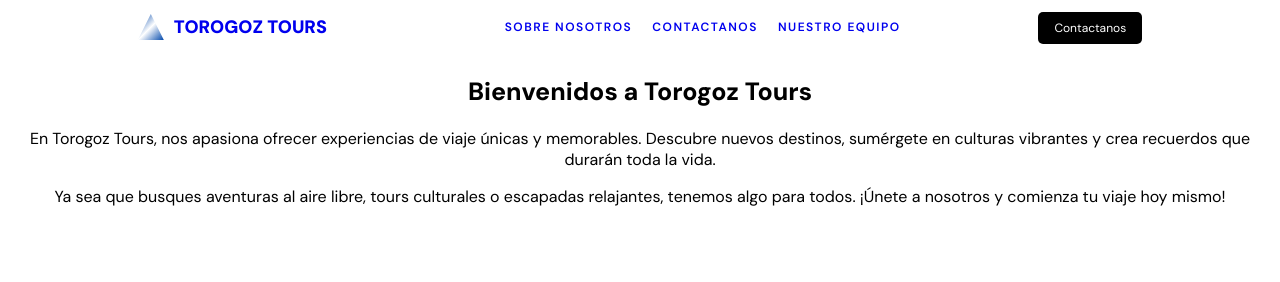
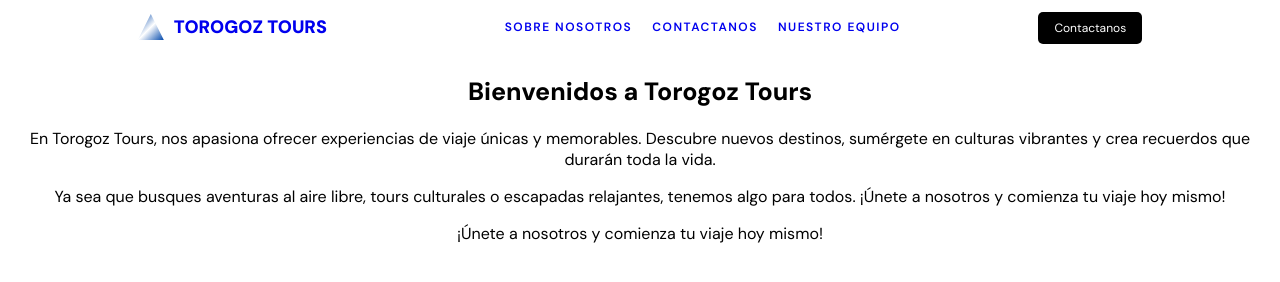
Before and after one commit to MarlonMontenegro/Desaf-o-aprendizaje-2-UDB, a plain HTML site: page sobreNosotros.html in a window 1280 px wide. Drawn offline with Linux system fonts and the light colour scheme.

Commit message:
Update sobreNosotros.html

```diff
--- a/sobreNosotros.html
+++ b/sobreNosotros.html
@@ -54,6 +54,9 @@
                 Ya sea que busques aventuras al aire libre, tours culturales o escapadas relajantes,
                 tenemos algo para todos. ¡Únete a nosotros y comienza tu viaje hoy mismo!
             </p>
+             <p>
+                 ¡Únete a nosotros y comienza tu viaje hoy mismo!
+            </p>
         </section>
 
 
```
